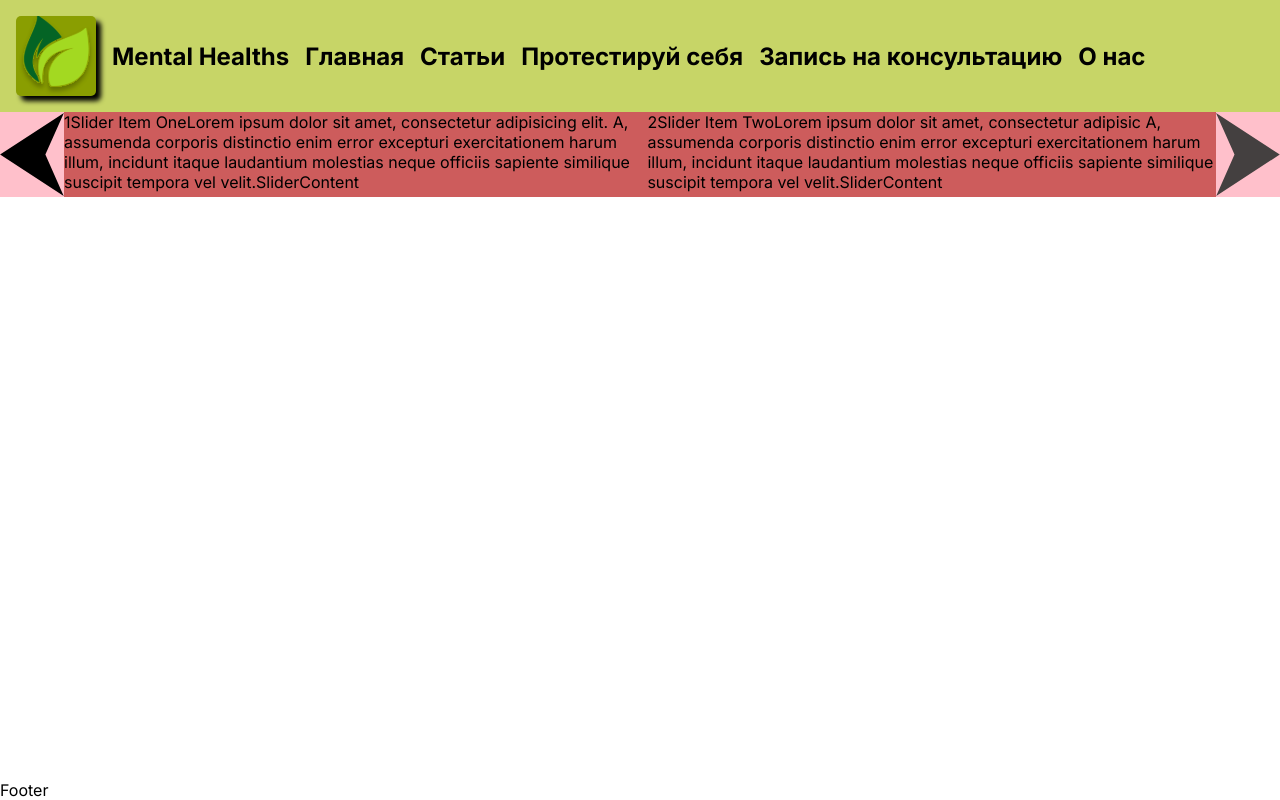
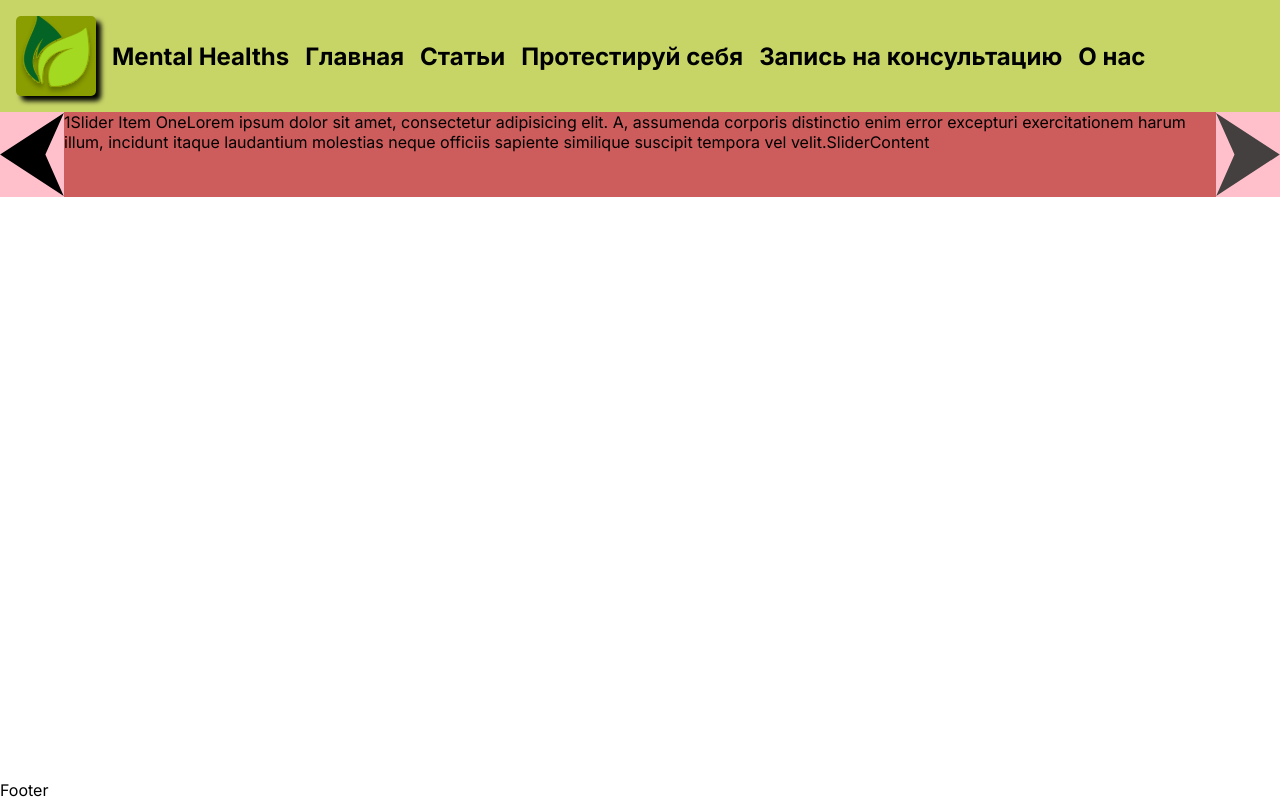
Before and after one commit to LilithStd/doctors_web_app, a Next.js app: page / in a window 1280 px wide. Built offline with nearby package versions, Linux system fonts and the light colour scheme.

Commit message:
add slider component and add base logic for switch slider components

```diff
--- a/src/features/slider/components/container/ui/slider-content-container.tsx
+++ b/src/features/slider/components/container/ui/slider-content-container.tsx
@@ -1,15 +1,11 @@
-
 import sliderContentContainer from '../style/slider-content-container.module.scss'
 import SliderContent from "@/features/slider/components/content/ui/slider-content";
-import {SLIDER_ITEM} from "@/features/slider/const/slider-item";
+import {SliderContentTypes} from "@/features/slider/types/sliderContentTypes";
 
-export default function SliderContentContainer () {
+export default function SliderContentContainer (props:SliderContentTypes) {
     return  (
         <div className={sliderContentContainer.container}>
-            {SLIDER_ITEM.map((item) =>
-                <SliderContent key={item.id} id={item.id} title={item.title} content={item.content}/>
-            )}
-
+            <SliderContent id={props.props.id} title={props.props.title} content={props.props.content}/>
         </div>
     )
 }
--- a/src/features/slider/components/content/ui/slider-content.tsx
+++ b/src/features/slider/components/content/ui/slider-content.tsx
@@ -2,11 +2,10 @@ import {SliderContentTypes} from "@/features/slider/types/sliderContentTypes";
 
 export default function SliderContent ({id,title,content}:SliderContentTypes) {
 
-	console.log(title)
+	console.log()
     return  (
 
         <div>
-	        <h2></h2>
 	        {id}
 	        {title}
 	        {content}
--- a/src/features/slider/ui/slider.tsx
+++ b/src/features/slider/ui/slider.tsx
@@ -1,15 +1,32 @@
+'use client'
 import slider from '../style/slider.module.scss'
 import Image from "next/image";
 import arrowLeft from '../assets/arrow_left.svg'
 import arrowRight from '../assets/arrow_right.svg'
 import SliderContentContainer from "@/features/slider/components/container/ui/slider-content-container";
+import {SLIDER_ITEM} from "@/features/slider/const/slider-item";
+import {useState} from "react";
+
 export default function Slider () {
+    const [currentSlider,setCurrentSlider] = useState(0)
+    const sliderContent = SLIDER_ITEM[currentSlider]
+    const incrementSliderItem = () => {
+        const firstSliderItem = currentSlider === 0
+        const newIndex = firstSliderItem ? currentSlider + 1 : 0
+        setCurrentSlider(newIndex)
+    }
+    const decrementSliderItem = () => {
+        const lastSliderItem = currentSlider === SLIDER_ITEM.length - 1
+        const newIndex = lastSliderItem ? currentSlider - 1 : currentSlider === 0 ? currentSlider + 1: currentSlider - 1
+        setCurrentSlider(newIndex)
+    }
+
     return  (
 
         <div className={slider.container}>
-            <Image src={arrowLeft} alt={'arrow-left'}/>
-                <SliderContentContainer/>
-            <Image src={arrowRight} alt={'arrow-right'}/>
+            <Image src={arrowLeft} alt={'arrow-left'} onClick={decrementSliderItem}/>
+                <SliderContentContainer  props={sliderContent}/>
+            <Image src={arrowRight} alt={'arrow-right'} onClick={incrementSliderItem}/>
         </div>
     )
 }
```
